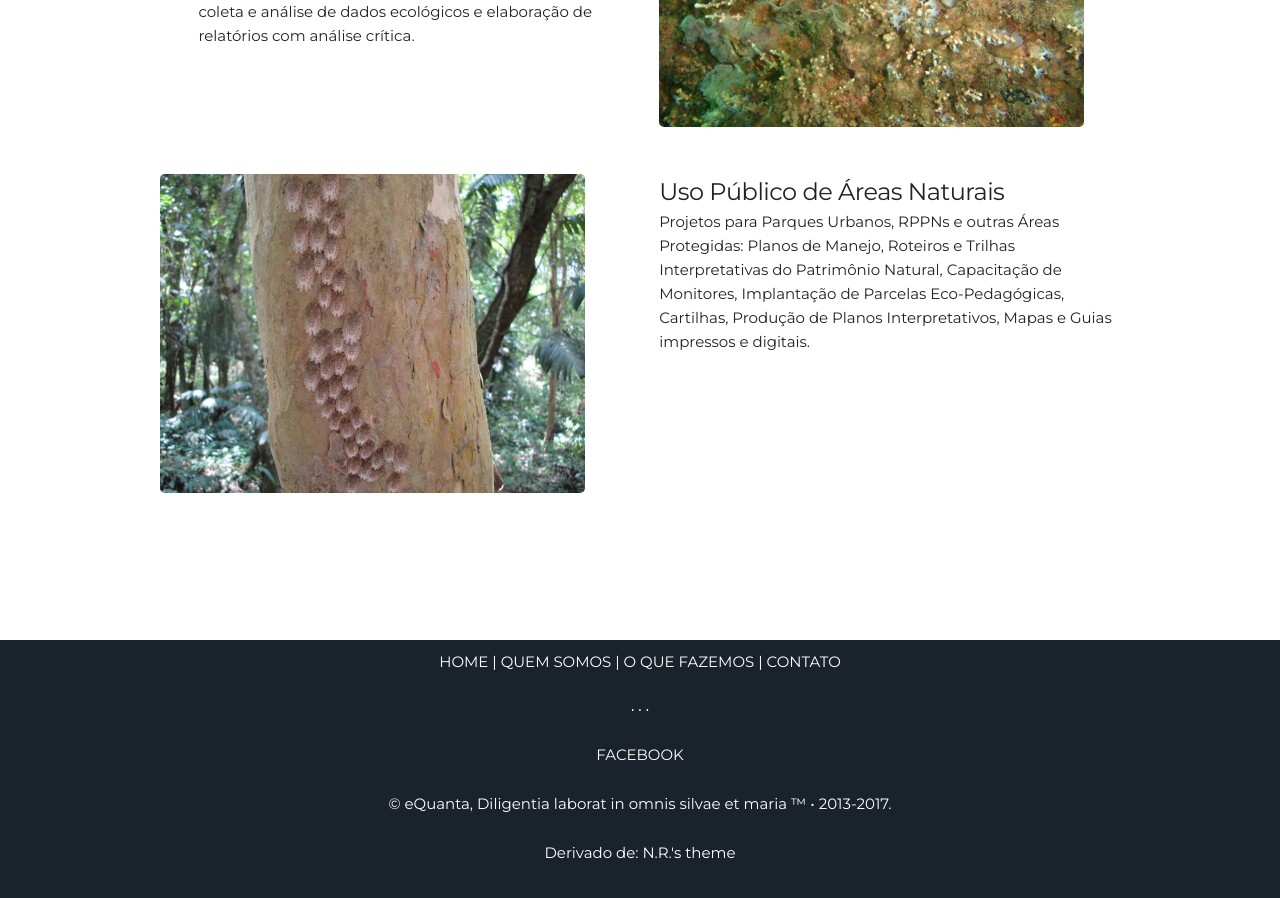
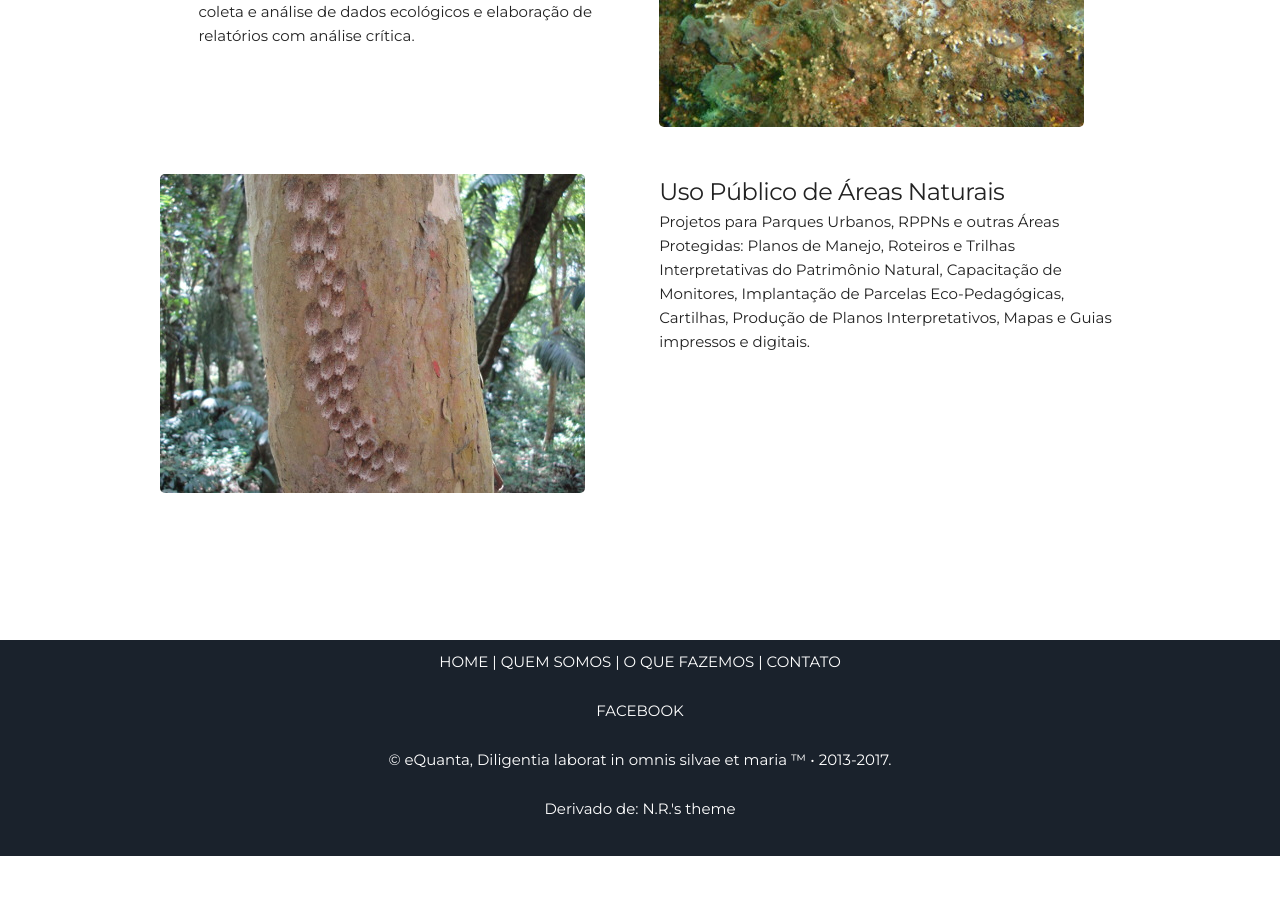
Before and after one commit to leroy1977/eQ1, a Jekyll site: the page built from index.html, in a window 1280 px wide and 900 px high, scrolled down 2714 px. Built offline with Jekyll 4.4.1, drawn with Linux system fonts in a browser that asks for light colours; after the commit the page ends 3570 px from its top, so only the background shows below that.

Commit message:
Update footer.html

```diff
--- a/_includes/footer.html
+++ b/_includes/footer.html
@@ -7,7 +7,7 @@
                 <td align="center"><a href="#projects"><font color="#ffffff">O QUE FAZEMOS</font></a></td>
                 <td align="center" width="8">| </td>
                 <td align="center"><a href="mailto:{{site.email}}"><font color="#ffffff">CONTATO</font></a></td>
-                <pre> ... </pre>
+                <pre></pre>
                 <td align="center"><a href="https://www.facebook.com/eQuanta.env{{site.facebook_username}}"><font color="#ffffff">FACEBOOK</font></a></td>
                 </tr> </p>
 
```
